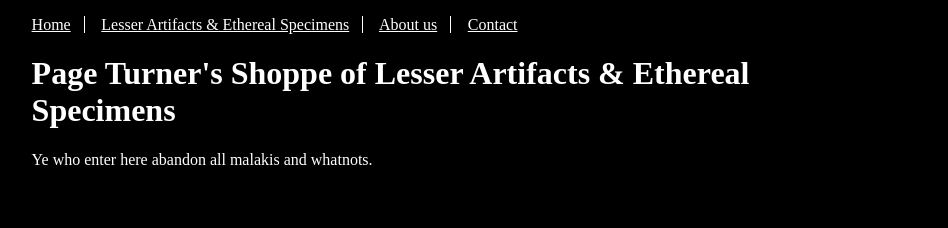
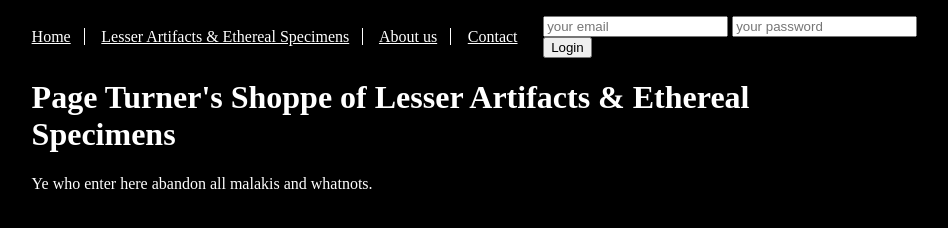
Before and after one commit to WeeHorse/page-turner, a plain HTML site: page client/index.html in a window 1280 px wide. Shown: the whole page, without its empty margins (2-950 px from the left). Drawn offline with Linux system fonts and the light colour scheme.

Commit message:
working with login

```diff
--- /dev/null
+++ b/client/components/login.js
@@ -0,0 +1,9 @@
+export default function(){
+  return `
+    <form>
+      <input name="email" placeholder="your email">
+      <input name="password" placeholder="your password">
+      <input type="submit" value="Login">
+    </form>
+  `
+}
--- a/client/index.html
+++ b/client/index.html
@@ -18,6 +18,7 @@
       <a href="#about">About us</a>
       <a href="#contact">Contact</a>
     </nav>
+    <aside id="login"></aside>
   </header>
   <div>
     <main></main>
--- a/client/router.js
+++ b/client/router.js
@@ -1,8 +1,14 @@
+// components, not used in router
+import login from "./components/login.js"
+$('#login').html(login())
+
+// pages, used in router
 import home from "./pages/home.js"
 import products from "./pages/products.js"
 import about from "./pages/about.js"
 import contact from "./pages/contact.js"
 
+// routed pages
 async function router() {
   switch (location.hash) {
 
```
